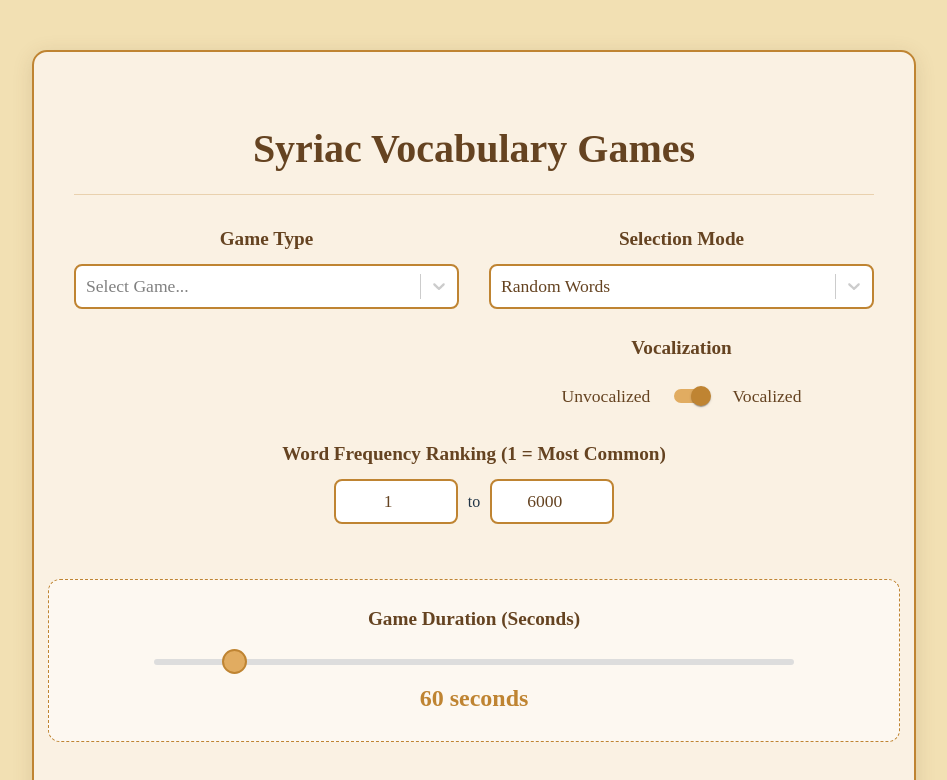
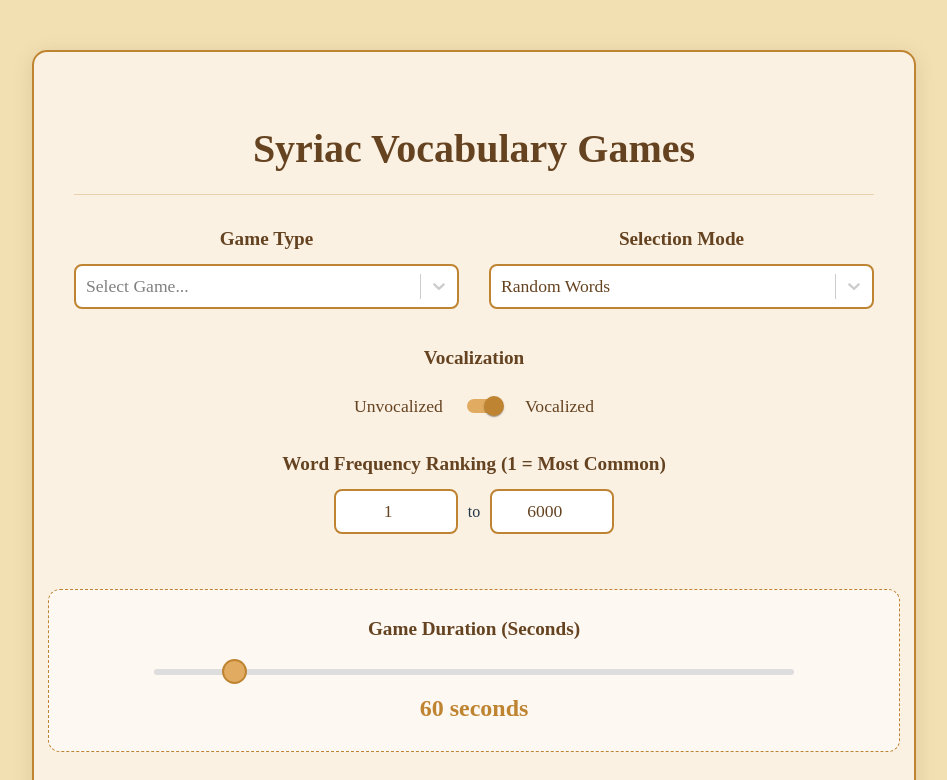
Before and after one commit to tatianatyzhang/vocab-tutorial, a React (Vite) app: page / in a window 1280 px wide. Shown: the top 780 px of the page, without its empty margins (166-1113 px from the left). Built offline with nearby package versions, Linux system fonts and the light colour scheme.

Commit message:
Mode selection update

```diff
--- a/src/components/ModeSelection/ModeSelection.jsx
+++ b/src/components/ModeSelection/ModeSelection.jsx
@@ -156,11 +156,10 @@ export default function ModeSelection({
             </div>
         </div>
 
-        {/* Row 2: Sub-selection & Vocalization */}
-        <div className="control-row">
-            <div className="control-item">
-                {selectionType !== 'random' ? (
-                    <>
+        {/* Row 2: Sub-selection (Conditionally rendered, Centered) */}
+        {selectionType !== 'random' && (
+          <div className="control-row" style={{ justifyContent: 'center' }}>
+            <div className="control-item" style={{ flex: '0 1 50%' }}>
               <div className="label-text">{selectionType === 'theme' ? 'Select Theme' : 'Select Part of Speech'}</div>
               <Select
                   value={themeOrPosSelection}
@@ -171,12 +170,12 @@ export default function ModeSelection({
                   className="react-select-container"
                   classNamePrefix="react-select"
               />
-                    </>
-                ) : (
-                    /* Spacer to keep alignment if no dropdown is needed */
-                    <div style={{height: '38px'}}></div>
+            </div>
+          </div>
         )}
-            </div>
+
+        {/* Row 3: Vocalization (Centered) */}
+        <div className="control-row" style={{ justifyContent: 'center', marginTop: '10px' }}>
             <div className="control-item">
                  <div className="label-text">Vocalization</div>
                  <div className="switch-container">
@@ -191,7 +190,7 @@ export default function ModeSelection({
             </div>
         </div>
 
-        {/* Row 3: Frequency Range */}
+        {/* Row 4: Frequency Range */}
         <div className="control-row" style={{justifyContent: 'center'}}>
             <div className="control-item" style={{flex: 0.8}}>
                 <div className="label-text" style={{color: isFrequencyDisabled ? '#aaa' : 'rgb(101, 67, 33)'}}>
@@ -223,7 +222,7 @@ export default function ModeSelection({
             </div>
         </div>
 
-        {/* Row 4: Game Duration Slider */}
+        {/* Row 5: Game Duration Slider */}
         <div className="slider-section">
           <div className="label-text">Game Duration (Seconds)</div>
           <input
```
Lines whose indentation alone changed are shown as unchanged.
